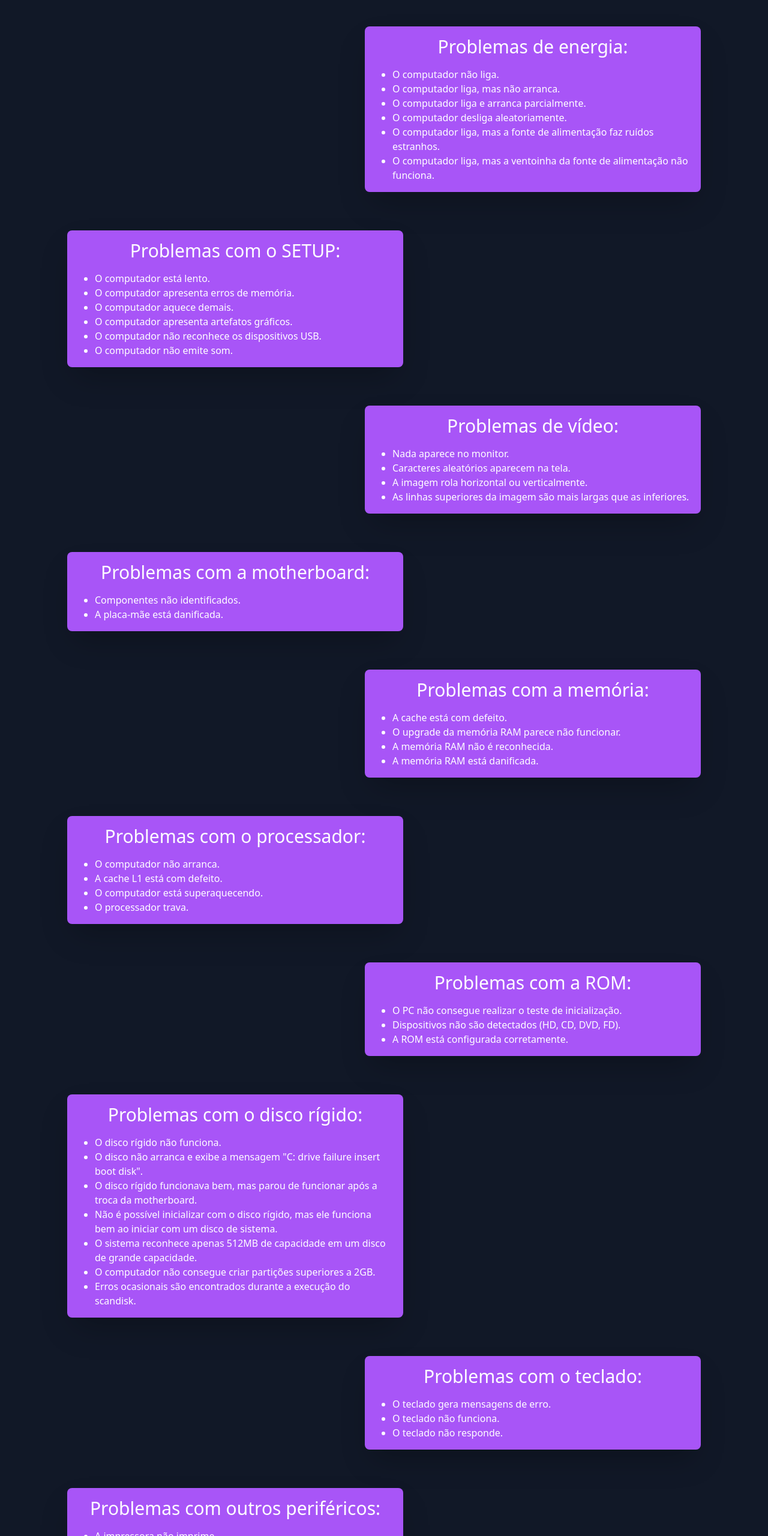
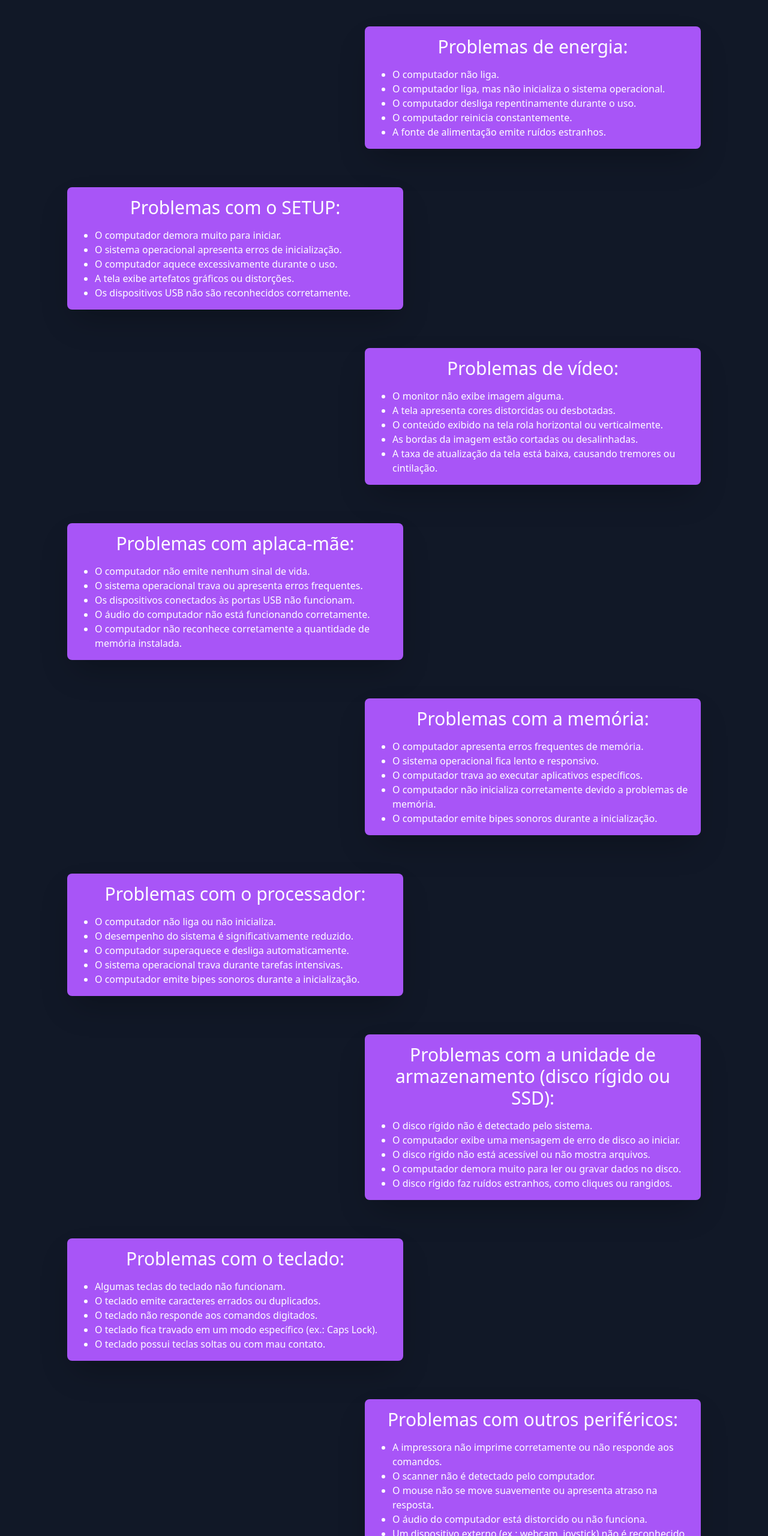
Before and after one commit to rianymello/Avarias, a plain HTML site: page src/problemas.html in a window 1280 px wide. Shown: the part 240-2800 px from the top of the page at 60% size. Drawn offline with nearby package versions, Linux system fonts and the light colour scheme.

Commit message:
:lipstick: add path for links and changed cards text

```diff
--- a/src/problemas.html
+++ b/src/problemas.html
@@ -66,10 +66,11 @@
       <img class="w-40" src="../assets/img/logotipo.png" alt="logotipo">
     </div>
     <div class="space-x-7 text-lg mr-4">
-      <a href="../index.html" class="hvr-underline-from-center" >Introdução</a>
-      <a href="#" class="hvr-underline-from-center">Problemas comuns</a>
+      <a href="../index.html" class="hvr-underline-from-center">Introdução</a>
+      <a href="../src/problemas.html" class="hvr-underline-from-center">Problemas comuns</a>
     </div>
   </nav>
+
 
   <div class="flex flex-wrap justify-center mr-20 ml-20 space-y-8">
 
@@ -79,12 +80,11 @@
           <div class="bg-purple-500 w-1/2 p-4 rounded-lg mb-8 mr-8 shadow-2xl " data-aos="fade-right">
             <h2 class="text-center text-3xl mb-4">Problemas de energia:</h2>
             <ul class="problema-lista">
-              <li>O computador não liga.</li>
-              <li>O computador liga, mas não arranca.</li>
-              <li>O computador liga e arranca parcialmente.</li>
-              <li>O computador desliga aleatoriamente.</li>
-              <li>O computador liga, mas a fonte de alimentação faz ruídos estranhos.</li>
-              <li>O computador liga, mas a ventoinha da fonte de alimentação não funciona.</li>
+               <li> O computador não liga.</li>
+               <li> O computador liga, mas não inicializa o sistema operacional.</li>
+               <li>O computador desliga repentinamente durante o uso.</li>
+               <li>O computador reinicia constantemente.</li>
+               <li>A fonte de alimentação emite ruídos estranhos.</li>
              </ul>
           </div>
         </div>
@@ -95,12 +95,11 @@
           <div class="bg-purple-500 w-1/2 p-4 rounded-lg mb-8 ml-8 shadow-2xl " data-aos="fade-left">
             <h2 class="text-center text-3xl mb-4">Problemas com o SETUP:</h2>
             <ul class="problema-lista">
-              <li>O computador está lento.</li>
-              <li>O computador apresenta erros de memória.</li>
-              <li>O computador aquece demais.</li>
-              <li>O computador apresenta artefatos gráficos.</li>
-              <li>O computador não reconhece os dispositivos USB.</li>
-              <li>O computador não emite som.</li>
+              <li> O computador demora muito para iniciar.</li>
+              <li> O sistema operacional apresenta erros de inicialização.</li>
+              <li> O computador aquece excessivamente durante o uso.</li>
+              <li>A tela exibe artefatos gráficos ou distorções.</li>
+              <li>Os dispositivos USB não são reconhecidos corretamente.</li>
             </ul>
           </div>
         </div>
@@ -111,10 +110,11 @@
           <div class="bg-purple-500 w-1/2 p-4 rounded-lg mb-8 mr-8 shadow-2xl " data-aos="fade-right">
             <h2 class="text-center text-3xl mb-4">Problemas de vídeo:</h2>
             <ul class="problema-lista">
-              <li>Nada aparece no monitor.</li>
-              <li>Caracteres aleatórios aparecem na tela.</li>
-              <li>A imagem rola horizontal ou verticalmente.</li>
-              <li>As linhas superiores da imagem são mais largas que as inferiores.</li>
+              <li> O monitor não exibe imagem alguma.</li>
+              <li>A tela apresenta cores distorcidas ou desbotadas.</li>
+              <li>O conteúdo exibido na tela rola horizontal ou verticalmente.</li>
+              <li>As bordas da imagem estão cortadas ou desalinhadas.</li>
+              <li>A taxa de atualização da tela está baixa, causando tremores ou cintilação.</li>
             </ul>
           </div>
         </div>
@@ -123,10 +123,13 @@
       <div class="w-full">
         <div class="flex justify-start">
           <div class="bg-purple-500 w-1/2 p-4 rounded-lg mb-8 ml-8 shadow-2xl " data-aos="fade-left">
-            <h2 class="text-center text-3xl mb-4">Problemas com a motherboard:</h2>
+            <h2 class="text-center text-3xl mb-4">Problemas com aplaca-mãe:</h2>
             <ul class="problema-lista">
-              <li>Componentes não identificados.</li>
-              <li>A placa-mãe está danificada.</li>
+              <li>O computador não emite nenhum sinal de vida.</li>
+              <li>O sistema operacional trava ou apresenta erros frequentes.</li>
+              <li>Os dispositivos conectados às portas USB não funcionam.</li>
+              <li> O áudio do computador não está funcionando corretamente.</li>
+              <li>O computador não reconhece corretamente a quantidade de memória instalada.</li>
             </ul>
           </div>
         </div>
@@ -137,10 +140,11 @@
           <div class="bg-purple-500 w-1/2 p-4 rounded-lg mb-8 mr-8 shadow-2xl " data-aos="fade-right">
             <h2 class="text-center text-3xl mb-4">Problemas com a memória:</h2>
             <ul class="problema-lista">
-              <li>A cache está com defeito.</li>
-              <li>O upgrade da memória RAM parece não funcionar.</li>
-              <li>A memória RAM não é reconhecida.</li>
-              <li>A memória RAM está danificada.</li>
+              <li> O computador apresenta erros frequentes de memória.</li>
+              <li>O sistema operacional fica lento e responsivo.</li>
+              <li> O computador trava ao executar aplicativos específicos.</li>
+              <li>O computador não inicializa corretamente devido a problemas de memória.</li>
+              <li>O computador emite bipes sonoros durante a inicialização.</li>
             </ul>
           </div>
         </div>
@@ -151,10 +155,11 @@
           <div class="bg-purple-500 w-1/2 p-4 rounded-lg mb-8 ml-8 shadow-2xl " data-aos="fade-left">
             <h2 class="text-center text-3xl mb-4">Problemas com o processador:</h2>
             <ul class="problema-lista">
-              <li>O computador não arranca.</li>
-              <li>A cache L1 está com defeito.</li>
-              <li>O computador está superaquecendo.</li>
-              <li>O processador trava.</li>
+              <li>O computador não liga ou não inicializa.</li>
+              <li> O desempenho do sistema é significativamente reduzido.</li>
+              <li> O computador superaquece e desliga automaticamente.</li>
+              <li> O sistema operacional trava durante tarefas intensivas.</li>
+              <li>O computador emite bipes sonoros durante a inicialização.</li>
             </ul>
           </div>
         </div>
@@ -163,11 +168,13 @@
       <div class="w-full">
         <div class="flex justify-end">
           <div class="bg-purple-500 w-1/2 p-4 rounded-lg mb-8 mr-8 shadow-2xl " data-aos="fade-right">
-            <h2 class="text-center text-3xl mb-4">Problemas com a ROM:</h2>
+            <h2 class="text-center text-3xl mb-4">Problemas com a unidade de armazenamento (disco rígido ou SSD):</h2>
             <ul class="problema-lista">
-              <li>O PC não consegue realizar o teste de inicialização.</li>
-              <li>Dispositivos não são detectados (HD, CD, DVD, FD).</li>
-              <li>A ROM está configurada corretamente.</li>
+              <li>O disco rígido não é detectado pelo sistema.</li>
+              <li> O computador exibe uma mensagem de erro de disco ao iniciar.</li>
+              <li> O disco rígido não está acessível ou não mostra arquivos.</li>
+              <li> O computador demora muito para ler ou gravar dados no disco.</li>
+              <li> O disco rígido faz ruídos estranhos, como cliques ou rangidos.</li>
             </ul>
           </div>
         </div>
@@ -176,15 +183,13 @@
       <div class="w-full">
         <div class="flex justify-start">
           <div class="bg-purple-500 w-1/2 p-4 rounded-lg mb-8 ml-8 shadow-2xl " data-aos="fade-left">
-            <h2 class="text-center text-3xl mb-4">Problemas com o disco rígido:</h2>
+            <h2 class="text-center text-3xl mb-4">Problemas com o teclado:</h2>
             <ul class="problema-lista">
-              <li>O disco rígido não funciona.</li>
-              <li>O disco não arranca e exibe a mensagem "C: drive failure insert boot disk".</li>
-              <li>O disco rígido funcionava bem, mas parou de funcionar após a troca da motherboard.</li>
-              <li>Não é possível inicializar com o disco rígido, mas ele funciona bem ao iniciar com um disco de sistema.</li>
-              <li>O sistema reconhece apenas 512MB de capacidade em um disco de grande capacidade.</li>
-              <li>O computador não consegue criar partições superiores a 2GB.</li>
-              <li>Erros ocasionais são encontrados durante a execução do scandisk.</li>
+              <li>Algumas teclas do teclado não funcionam.</li>
+              <li> O teclado emite caracteres errados ou duplicados.</li>
+              <li>  O teclado não responde aos comandos digitados.</li>
+              <li> O teclado fica travado em um modo específico (ex.: Caps Lock).</li>
+              <li>O teclado possui teclas soltas ou com mau contato.</li>
             </ul>
           </div>
         </div>
@@ -193,11 +198,13 @@
       <div class="w-full">
         <div class="flex justify-end">
           <div class="bg-purple-500 w-1/2 p-4 rounded-lg mb-8 mr-8 shadow-2xl " data-aos="fade-right">
-            <h2 class="text-center text-3xl mb-4">Problemas com o teclado:</h2>
+            <h2 class="text-center text-3xl mb-4">Problemas com outros periféricos:</h2>
             <ul class="problema-lista">
-              <li>O teclado gera mensagens de erro.</li>
-              <li>O teclado não funciona.</li>
-              <li>O teclado não responde.</li>
+              <li>A impressora não imprime corretamente ou não responde aos comandos.</li>
+              <li>  O scanner não é detectado pelo computador.</li>
+              <li>  O mouse não se move suavemente ou apresenta atraso na resposta.</li>
+              <li> O áudio do computador está distorcido ou não funciona.</li>
+              <li> Um dispositivo externo (ex.: webcam, joystick) não é reconhecido pelo computador.</li>
             </ul>
           </div>
         </div>
@@ -206,13 +213,13 @@
       <div class="w-full">
         <div class="flex justify-start">
           <div class="bg-purple-500 w-1/2 p-4 rounded-lg mb-8 ml-8 shadow-2xl " data-aos="fade-left">
-            <h2 class="text-center text-3xl mb-4">Problemas com outros periféricos:</h2>
+            <h2 class="text-center text-3xl mb-4">PProblemas de conectividade:</h2>
             <ul class="problema-lista">
-              <li>A impressora não imprime.</li>
-              <li>A impressora imprime caracteres aleatórios.</li>
-              <li>O scanner não responde.</li>
-              <li>O mouse não se move.</li>
-              <li>O dispositivo não funciona.</li>
+              <li>O computador não se conecta à rede Wi-Fi.</li>
+              <li> A conexão Ethernet não está funcionando.</li>
+              <li> O computador não detecta dispositivos Bluetooth.</li>
+              <li> O roteador/modem não está transmitindo sinal de Internet.</li>
+              <li> A velocidade da conexão à Internet está muito lenta.</li>
             </ul>
           </div>
         </div>
@@ -220,7 +227,7 @@
 
   </div>
 
-  <!-- Rodapé -->
+<!-- Seção do rodapé -->
 <footer class="bg-purple-600 text-white p-14">
   <div class="flex flex-col">
     <div>
@@ -232,28 +239,48 @@
         <ul>
           <li class="mb-1">mello.riany@gmail.com</li>
           <li class="mb-1">tgpsi22rianymello@etap.pt</li>
-                  <li><a href="https://github.com/rianymello" class="hover:text-gray-400"><i class="fab fa-github" style="color: #ffffff;"></i></a></li>
+          <li>
+            <a href="https://github.com/rianymello" target="_blank">
+              <i class="fab fa-github" style="color: #ffffff;"></i>
+            </a>
+            <a href="https://www.linkedin.com/in/rianymello/" target="_blank">
+              <i class="fab fa-linkedin" style="color: #ffffff;"></i>
+            </a>
+          </li>
         </ul>
       </div>
       <div class="w-full md:w-1/4 mb-4 md:mb-0">
         <h3 class="text-lg font-bold mb-2">Fontes</h3>
         <ul>
-                  <li class="mb-1"><a href="#" class="hover:text-gray-400">Informações</a></li>
-                  <li class="mb-1"><a href="#" class="hover:text-gray-400">Icones</a></li>
-                  <li><a href="#" class="hover:text-gray-400">Imagem</a></li>
-              </ul >
+          <li class="mb-1">
+            <a href="https://danieltendeiro.weebly.com/avarias-mais-comuns.html" target="_blank">Informações</a>
+          </li>
+          <li class="mb-1">
+            <a href="https://www.recraft.ai/" target="_blank">Imagens</a>
+          </li>
+          <li class="mb-1">
+            <a href="https://fontawesome.com/" target="_blank">Ícones</a>
+          </li>
+        </ul>
       </div>
-          <div class="w-full md:w-1/4">
-              <h3 class="text-lg font-bold mb-2">Links importantes</h3>
+      <div class="w-full md:w-1/4 mb-4 md:mb-0">
+        <h3 class="text-lg font-bold mb-2">Outros Links</h3>
         <ul>
-                  <li class="mb-1"><a href="#" class="hover:text-gray-400">Portifolio</a></li>
-                  <li class="mb-1"><a href="#" class="hover:text-gray-400">Repositório</a></li>
-                  <li><a href="#" class="hover:text-gray-400">Site da Escola</a></li>
+          <li class="mb-1">
+            <a href="TO DEVENO QUE O DEPLOY DEU ERRU" target="_blank">Portfólio</a>
+          </li>
+          <li class="mb-1">
+            <a href="https://github.com/rianymello/Avarias" target="_blank">Repositório</a>
+          </li>
+          <li class="mb-1">
+            <a href="https://www.etap.pt/" target="_blank">Site da Escola</a>
+          </li>
         </ul>
       </div>
     </div>
   </div>
 </footer>
+
 
   <!-- Scripts -->
   <script src="https://cdn.tailwindcss.com/2.2.19/tailwind.min.js"></script>
```
Also changed, not shown: index.html (+45 -23 lines). Lines whose indentation alone changed are shown as unchanged.
